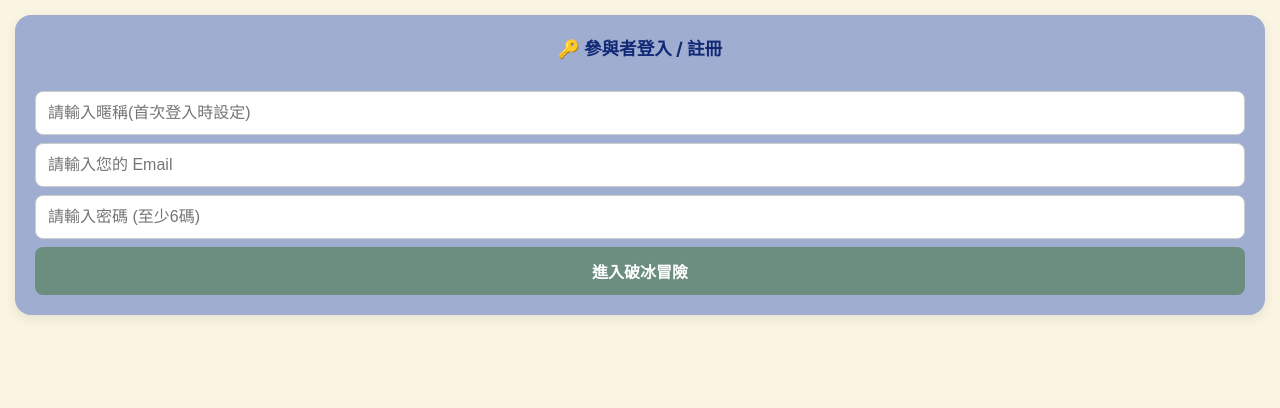
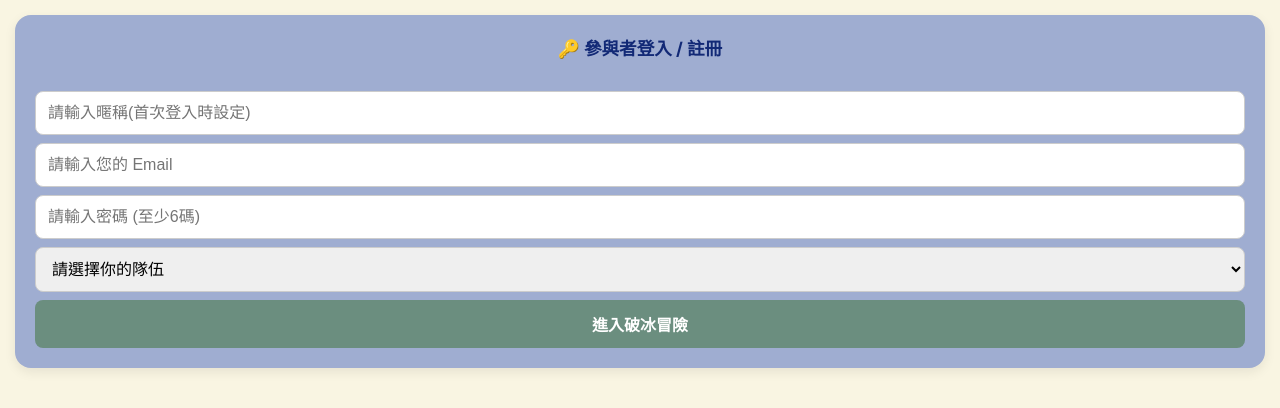
Before and after one commit to junwen061016-crypto/junwen061016-crypto.github.io, a website built with Vite: page index.html in a window 1280 px wide. Built offline with nearby package versions, Linux system fonts and the light colour scheme; some packages are replaced by stand-ins of ours; no server answers; the database is empty.

Commit message:
Update index.html

```diff
--- a/index.html
+++ b/index.html
@@ -14,6 +14,14 @@
         <input typr="text" id="nickname" placeholder="請輸入暱稱(首次登入時設定) " />
         <input type="email" id="email" placeholder="請輸入您的 Email" />
         <input type="password" id="password" placeholder="請輸入密碼 (至少6碼)" />
+        <select id="team-select">
+          <option value="">請選擇你的隊伍</option>
+          <option value="team_1">第一小隊</option>
+          <option value="team_1">第二小隊</option>
+          <option value="team_1">第三小隊</option>
+          <option value="team_1">第四小隊</option>
+          <option value="team_1">第五小隊</option>
+        </select>
         <button id="btn-login">進入破冰冒險</button>
       </div>
 
```
